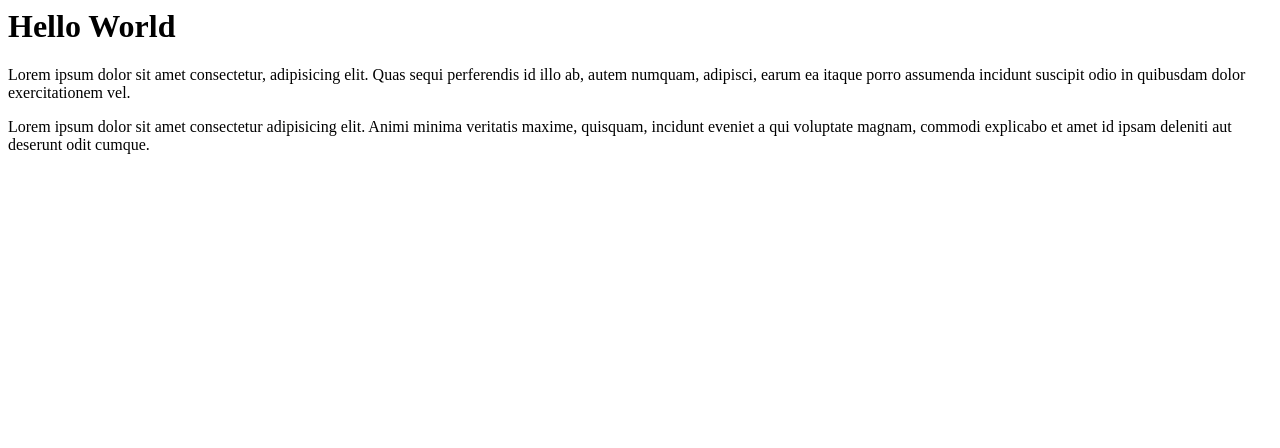
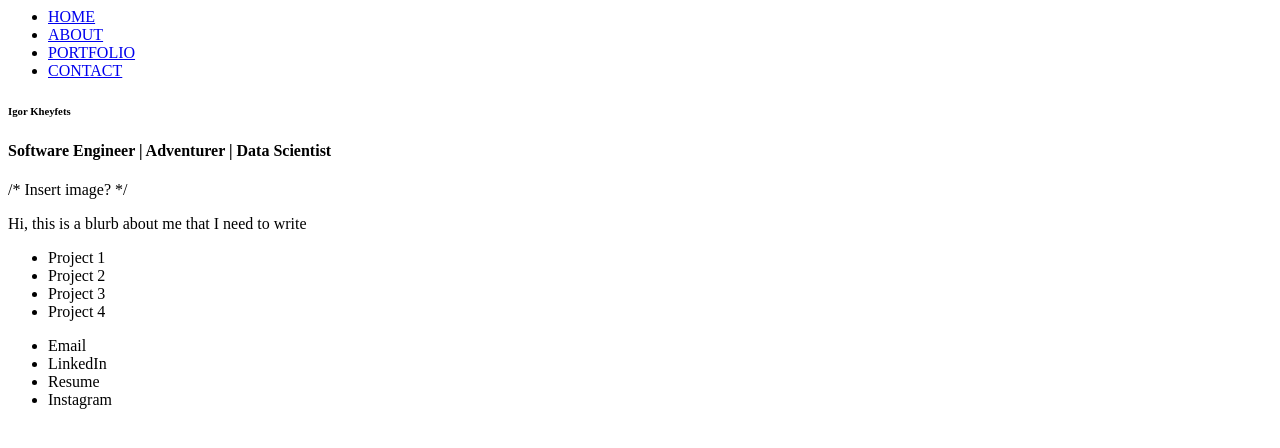
Before and after one commit to ikheyfets/ikheyfets.github.io, a plain HTML site: page index.html in a window 1280 px wide. Drawn offline with Linux system fonts and the light colour scheme.

Commit message:
refactor

```diff
--- a/index.html
+++ b/index.html
@@ -1,17 +1,46 @@
 <html lang="en">
-<head>
-    <meta charset="UTF-8">
-    <meta http-equiv="X-UA-Compatible" content="IE=edge">
-    <meta name="viewport" content="width=device-width, initial-scale=1.0">
-    <title>Document</title>
-</head>
-<body>
-    <h1>Hello World</h1>
-    <p>Lorem ipsum dolor sit amet consectetur, adipisicing elit. Quas sequi perferendis id illo ab, autem numquam, adipisci, earum ea itaque porro assumenda incidunt suscipit odio in quibusdam dolor exercitationem vel.</p>
-    <p>Lorem ipsum dolor sit amet consectetur adipisicing elit. Animi minima veritatis maxime, quisquam, incidunt eveniet a qui voluptate magnam, commodi explicabo et amet id ipsam deleniti aut deserunt odit cumque.</p>
+  <head>
+      <title>Igor Kheyfets</title>
+  </head>
+  <body>
+    <header>
+      <ul>
+        <li><a href="#">HOME</a></li>
+        <li><a href="#">ABOUT</a></li>
+        <li><a href="#">PORTFOLIO</a></li>
+        <li><a href="#">CONTACT</a></li>
+      </ul>
+    </header>
+    <div class="home">
+      <h6>Igor Kheyfets</h6>
+      <h4>Software Engineer | Adventurer | Data Scientist</h4>
+    </div>
+    <div class="about">
+      /*
+      Insert image?
+      */
+      <p>
+        Hi, this is a blurb about me that I need to write
+      </p>
+    </div>
+    <div class="portfolio">
+      <ul>
+        <li>Project 1</li>
+        <li>Project 2</li>
+        <li>Project 3</li>
+        <li>Project 4</li>
+      </ul>
+    </div>
+    <div class="contact">
+      <ul>
+        <li>Email</li>
+        <li>LinkedIn</li>
+        <li>Resume</li>
+        <li>Instagram</li>
+      </ul>
+    </div>
 
 
 
-
-</body>
+  </body>
 </html>
--- a/styles.css
+++ /dev/null
@@ -1,5 +0,0 @@
-body {
-    margin:0,
-    background: pink;
-    text-align: center;
-}
```
Also changed, not shown: resources/css/styles.css (added), 1 other file.
